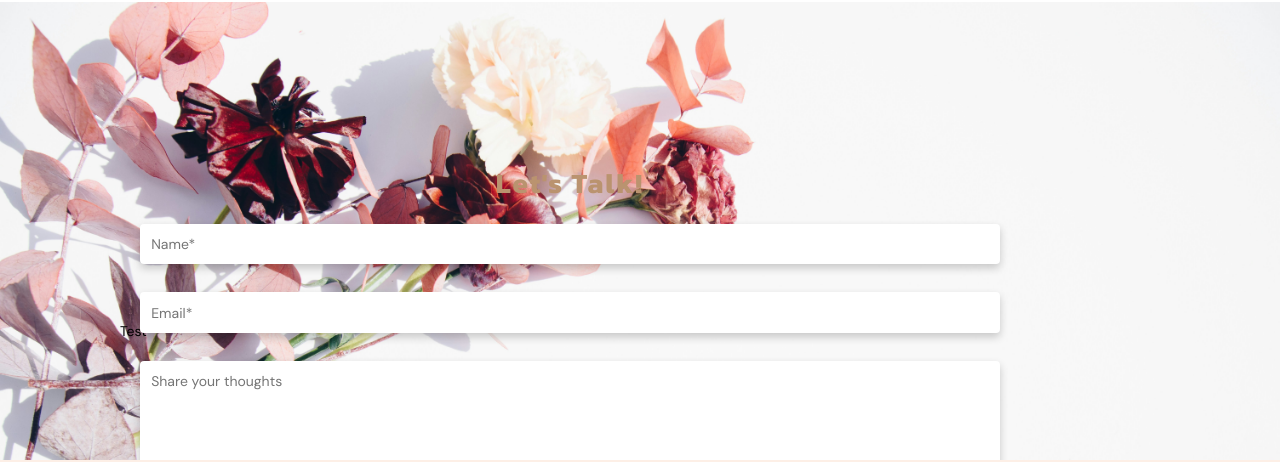
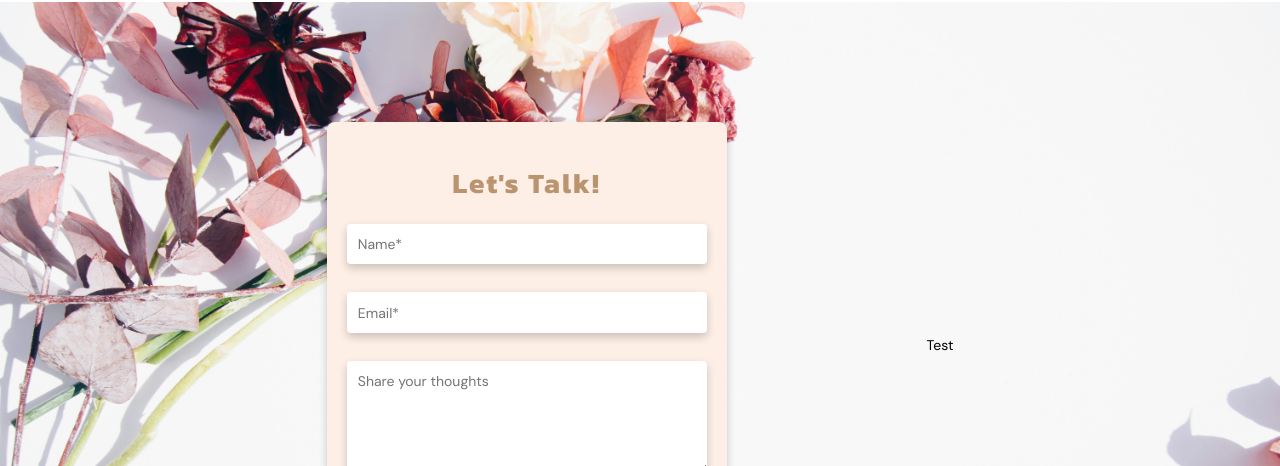
Before and after one commit to TephyWifi/Portfolio-v3, a website: page html/contact.html in a window 1280 px wide. Shown: the part 72-538 px from the top of the page. Drawn offline with Linux system fonts and the light colour scheme; files whose address does not match are found by name; a web font is replaced by a local one.

Commit message:
Made Contactpage veiwable

```diff
--- a/css/desktop/contactdesktop.css
+++ b/css/desktop/contactdesktop.css
@@ -102,22 +102,20 @@ section {
     background-image: url("../../img/background1.jpg");
     padding: 20px;
     width: 100%;
-    height: 100%;
-    /* background-position: center; */
+    background-position: center;
     background-repeat: no-repeat;
-    /* background-attachment: fixed; */
+    background-attachment: fixed;
     background-size: cover;
 }
 
 .contact-form-container {
-    position: absolute;
-    /* background-color: var(--light-beige); */
+    background-color: var(--light-beige);
     padding: 20px;
     border-radius: 8px;
-    /* box-shadow: 0 4px 8px rgba(0,0,0,0.2); */
+    box-shadow: 0 4px 8px rgba(0,0,0,0.2);
     min-width: 400px;
     max-width: 900px;
-    width: 100%;
+    width: 50%;
 }
 
 h1 {
--- a/html/contact.html
+++ b/html/contact.html
@@ -50,9 +50,7 @@
         </nav>
     </header>
 
-    <main>
-        <background class="bg">
-
+    <main class="bg">
         <section>
             <div class="contact-form-container">
                 <h1>Let's Talk!</h1>
@@ -80,7 +78,6 @@
         </section>
 
             <section>Test</section>
-        </background>
     </main>
 
     <footer>
```
